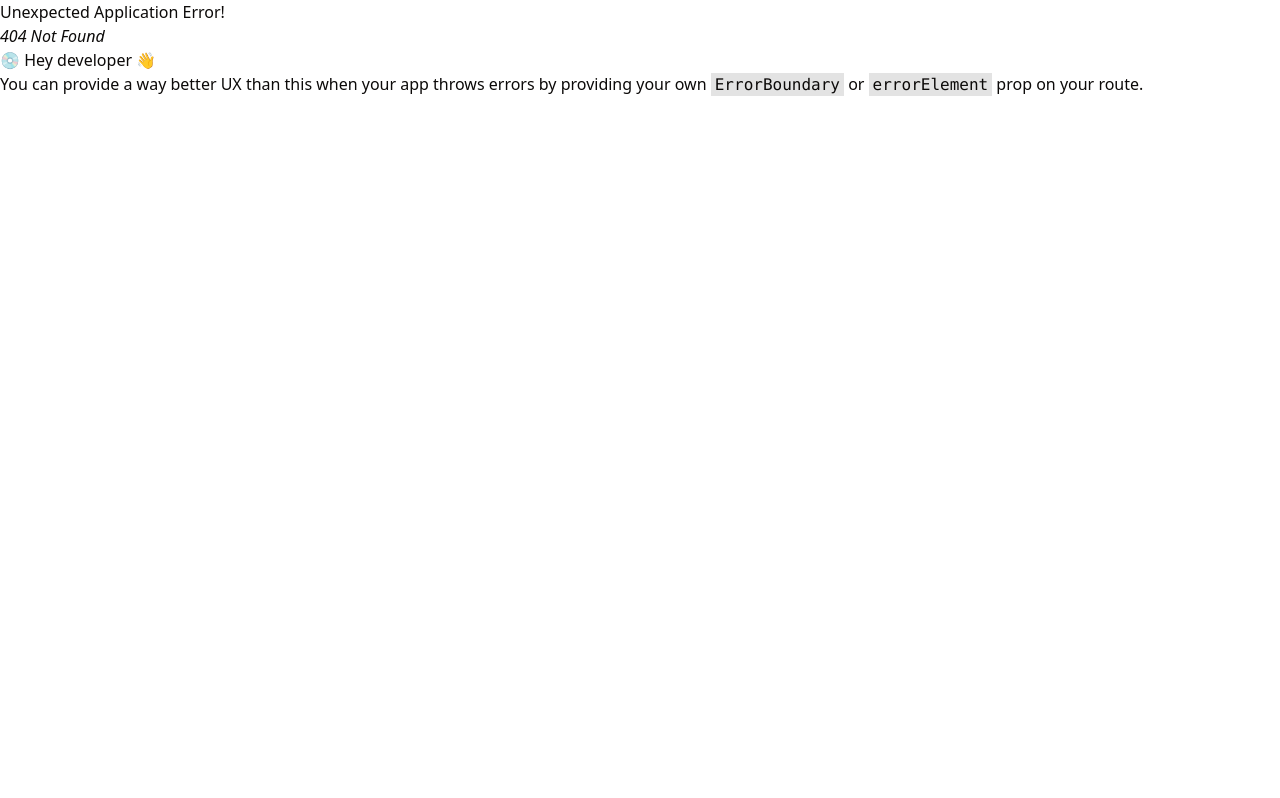
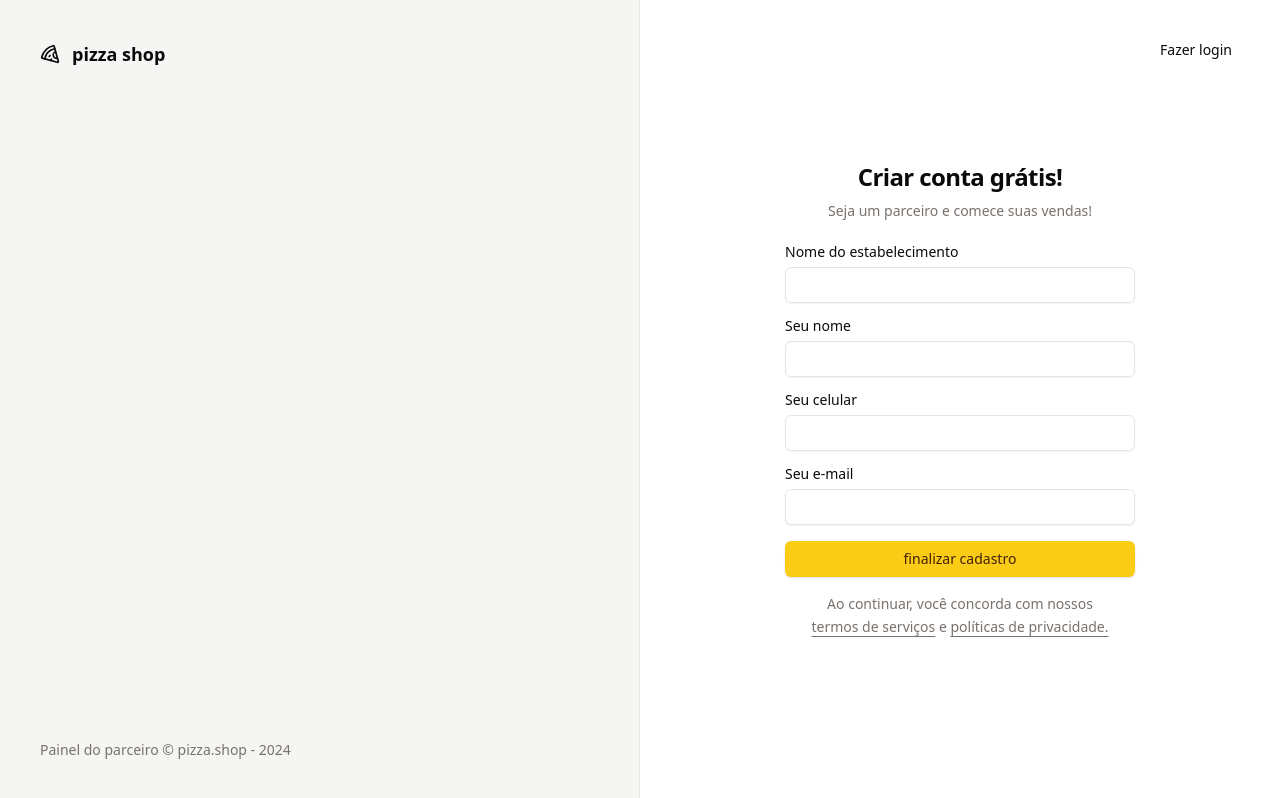
Before and after one commit to ElleLavigne/pizzashop-web, a React (Vite) app: page /sign-up in a window 1280 px wide. Before the commit this address had no page. Built offline with nearby package versions, Linux system fonts and the light colour scheme.

Commit message:
feat create sign-up

```diff
--- a/src/pages/_layouts/auth.tsx
+++ b/src/pages/_layouts/auth.tsx
@@ -13,7 +13,7 @@
           Painel do parceiro &copy; pizza.shop - {new Date().getFullYear()}
         </footer>
       </div>
-      <div className="flex flex-col items-center justify-center">
+      <div className="flex flex-col items-center justify-center relative">
         <Outlet />
       </div>
     </div>
--- a/src/pages/auth/sign-in.tsx
+++ b/src/pages/auth/sign-in.tsx
@@ -3,37 +3,45 @@
 import { Label } from "@/components/ui/label";
 import { Helmet } from "react-helmet-async";
 import { useForm } from "react-hook-form";
-import { z } from 'zod'
-import { toast } from 'sonner'
-
+import { z } from "zod";
+import { toast } from "sonner";
+import { Link } from "react-router-dom";
 
 const signInForm = z.object({
   email: z.string().email(),
-})
+});
 
-type SignInform = z.infer<typeof signInForm>
-
+type SignInform = z.infer<typeof signInForm>;
 
 export function SignIn() {
-  const {register, handleSubmit, formState: {isSubmitting}} = useForm<SignInform>()
+  const {
+    register,
+    handleSubmit,
+    formState: { isSubmitting },
+  } = useForm<SignInform>();
 
-  async function handleSignIn(data: SignInform){
-    console.log(data)
-    await new Promise((resolve) => setTimeout(resolve, 2000))
-    toast.success('Enviamos um link de autenticação para seu e-mail',{
-      action:{
-        label: 'Reenviar',
-        onClick: () => handleSignIn(data)
-      }
-    })
+  async function handleSignIn(data: SignInform) {
+    try {
+      await new Promise((resolve) => setTimeout(resolve, 2000));
+      toast.success("Enviamos um link de autenticação para seu e-mail", {
+        action: {
+          label: "Reenviar",
+          onClick: () => handleSignIn(data),
+        },
+      });
+
+    } catch {
+      toast.error("Credenciais inválidas");
+    }
   }
-
-
 
   return (
     <>
       <Helmet title="Login" />
       <div className="p-8">
+        <Button variant="ghost" asChild className="absolute right-8 top-8">
+          <Link to="/sign-up">Novo estabelecimento</Link>
+        </Button>
         <div className="flex w-[350px] flex-col justify-center gap-6">
           <div className="flex flex-col gap-2 text-center">
             <h1 className="text-2xl font-semibold tracking-tight">
@@ -44,12 +52,17 @@
             </p>
           </div>
 
-          <form onSubmit={handleSubmit(handleSignIn)} className="flex flex-col gap-4">
+          <form
+            onSubmit={handleSubmit(handleSignIn)}
+            className="flex flex-col gap-4"
+          >
             <div className="flex flex-col gap-2">
-               <Label htmlFor="email">Seu e-mail</Label>
-               <Input id="email" type="email" {...register('email')}/>
+              <Label htmlFor="email">Seu e-mail</Label>
+              <Input id="email" type="email" {...register("email")} />
             </div>
-            <Button disabled={isSubmitting} className="w-full" type="submit">Acessar painel</Button>
+            <Button disabled={isSubmitting} className="w-full" type="submit">
+              Acessar painel
+            </Button>
           </form>
         </div>
       </div>
--- /dev/null
+++ b/src/pages/auth/sign-up.tsx
@@ -0,0 +1,108 @@
+import { Button } from "@/components/ui/button";
+import { Input } from "@/components/ui/input";
+import { Label } from "@/components/ui/label";
+import { Helmet } from "react-helmet-async";
+import { useForm } from "react-hook-form";
+import { z } from "zod";
+import { toast } from "sonner";
+import { Link, useNavigate } from "react-router-dom";
+
+const signUpForm = z.object({
+  reastaurantName: z.string(),
+  managerName: z.string(),
+  phone: z.string(),
+  email: z.string().email(),
+});
+
+type SignUpform = z.infer<typeof signUpForm>;
+
+export function SignUp() {
+    const navigate = useNavigate()
+
+  const {
+    register,
+    handleSubmit,
+    formState: { isSubmitting },
+  } = useForm<SignUpform>();
+
+  async function handleSignUp(data: SignUpform) {
+    try {
+      await new Promise((resolve) => setTimeout(resolve, 2000));
+      toast.success('Restaurante cadastrado com sucesso',{
+        action:{
+          label: 'Login',
+          onClick: () => navigate('/sign-in')
+        }
+      })
+    } catch {
+        toast.error('Erro ao cadastrar restaurante')
+    }
+  }
+
+  return (
+    <>
+      <Helmet title="Cadastro" />
+      <div className="p-8">
+        <Button variant="ghost" asChild className="absolute right-8 top-8">
+          <Link to="/sign-in">Fazer login</Link>
+        </Button>
+        <div className="flex w-[350px] flex-col justify-center gap-6">
+          <div className="flex flex-col gap-2 text-center">
+            <h1 className="text-2xl font-semibold tracking-tight">
+              Criar conta grátis!
+            </h1>
+            <p className="text-sm text-muted-foreground">
+              Seja um parceiro e comece suas vendas!
+            </p>
+          </div>
+
+          <form
+            onSubmit={handleSubmit(handleSignUp)}
+            className="flex flex-col gap-4"
+          >
+            <div className="flex flex-col gap-2">
+              <Label htmlFor="reastaurantName">Nome do estabelecimento</Label>
+              <Input
+                id="reastaurantName"
+                type="text"
+                {...register("reastaurantName")}
+              />
+            </div>
+            <div className="flex flex-col gap-2">
+              <Label htmlFor="managerName">Seu nome</Label>
+              <Input
+                id="managerName"
+                type="text"
+                {...register("managerName")}
+              />
+            </div>
+            <div className="flex flex-col gap-2">
+              <Label htmlFor="phone">Seu celular</Label>
+              <Input id="phone" type="tell" {...register("phone")} />
+            </div>
+
+            <div className="flex flex-col gap-2">
+              <Label htmlFor="email">Seu e-mail</Label>
+              <Input id="email" type="email" {...register("email")} />
+            </div>
+
+            <Button disabled={isSubmitting} className="w-full" type="submit">
+              finalizar cadastro
+            </Button>
+            <p className="px-6 text-center text-sm leading-relaxed text-muted-foreground">
+              Ao continuar, você concorda com nossos{" "}
+              <a className="underline underline-offset-4" href="">
+                {" "}
+                termos de serviços
+              </a>{" "}
+              e{" "}
+              <a className="underline underline-offset-4" href="">
+                políticas de privacidade.
+              </a>
+            </p>
+          </form>
+        </div>
+      </div>
+    </>
+  );
+}
--- a/src/routes.tsx
+++ b/src/routes.tsx
@@ -3,6 +3,7 @@
 import { SignIn } from "./pages/auth/sign-in";
 import { AppLayout } from "./pages/_layouts/app";
 import { AuthLayout } from "./pages/_layouts/auth";
+import { SignUp } from "./pages/auth/sign-up";
 
 export const router = createBrowserRouter([
   {
@@ -13,6 +14,9 @@
   {
     path: "/",
     element: <AuthLayout />,
-    children: [{ path: "/sign-in", element: <SignIn /> }],
+    children: [
+      { path: "/sign-in", element: <SignIn /> },
+      { path: "/sign-up", element: <SignUp /> },
+    ],
   },
 ]);
```
